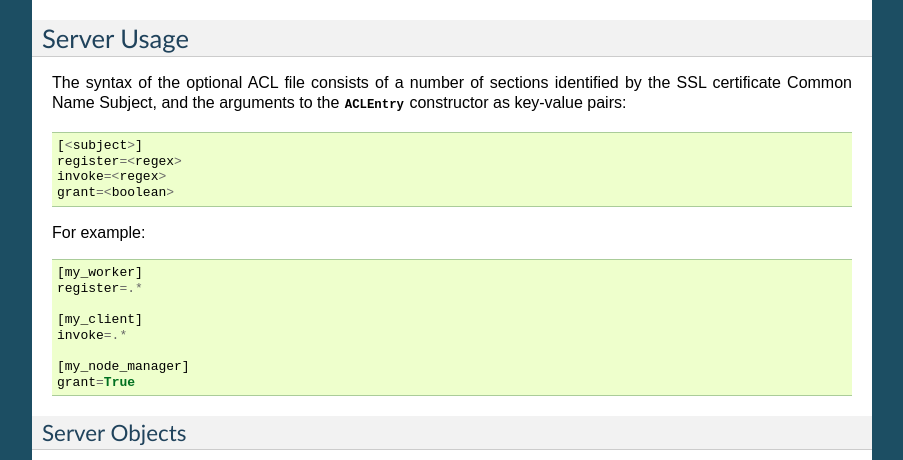
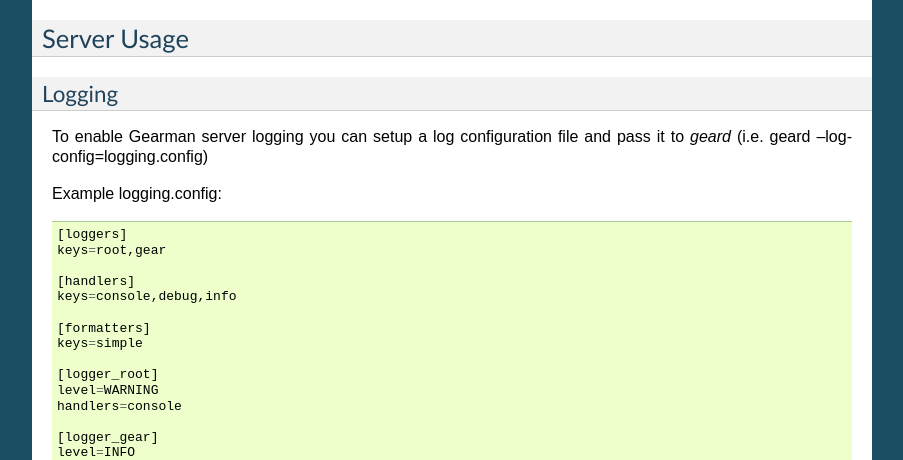
Before and after one commit to openstack-infra/gear, a Sphinx documentation site: the page built from doc/source/index.rst, in a window 1280 px wide and 1400 px high, scrolled down 3156 px, cut to the strip 180-640 px from the top of the window. Shown: the whole strip, without its empty margins (198-1101 px from the left). Built offline with Sphinx 7.4.7, drawn with Linux system fonts in a browser that asks for light colours; some of the changed text lies outside the part shown.

Commit message:
document how to configure gearman logging
Change-Id: Ic6623c23dbb7e970d1fa24115c45ee427e07bdaa

```diff
--- a/doc/source/index.rst
+++ b/doc/source/index.rst
@@ -165,6 +165,57 @@
 Server Usage
 ------------
 
+Logging
+^^^^^^^
+
+To enable Gearman server logging you can setup a log configuration file and
+pass it to `geard` (i.e. geard --log-config=logging.config)
+
+Example logging.config::
+
+  [loggers]
+  keys=root,gear
+
+  [handlers]
+  keys=console,debug,info
+
+  [formatters]
+  keys=simple
+
+  [logger_root]
+  level=WARNING
+  handlers=console
+
+  [logger_gear]
+  level=INFO
+  handlers=debug,info
+  qualname=gear
+
+  [handler_console]
+  level=WARNING
+  class=StreamHandler
+  formatter=simple
+  args=(sys.stdout,)
+
+  [handler_debug]
+  level=DEBUG
+  class=logging.handlers.TimedRotatingFileHandler
+  formatter=simple
+  args=('/var/log/gear/debug.log', 'midnight', 1, 30,)
+
+  [handler_info]
+  level=INFO
+  class=logging.handlers.TimedRotatingFileHandler
+  formatter=simple
+  args=('/var/log/gear/info.log', 'midnight', 1, 30,)
+
+  [formatter_simple]
+  format=%(asctime)s %(levelname)s %(name)s: %(message)s
+  datefmt=
+
+ACL
+^^^
+
 The syntax of the optional ACL file consists of a number of sections
 identified by the SSL certificate Common Name Subject, and the
 arguments to the :py:class:`ACLEntry` constructor as key-value pairs::
```
